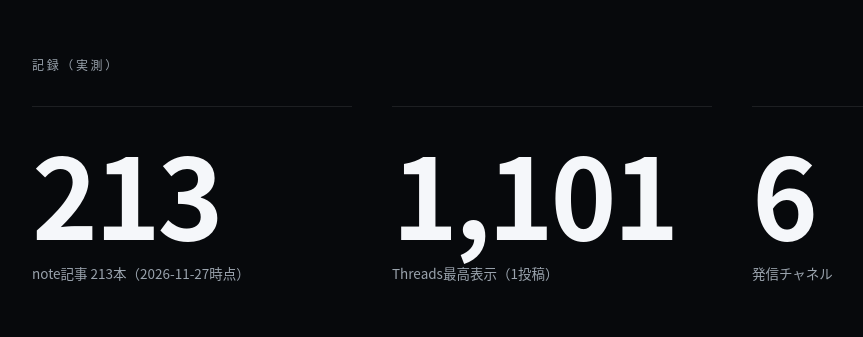
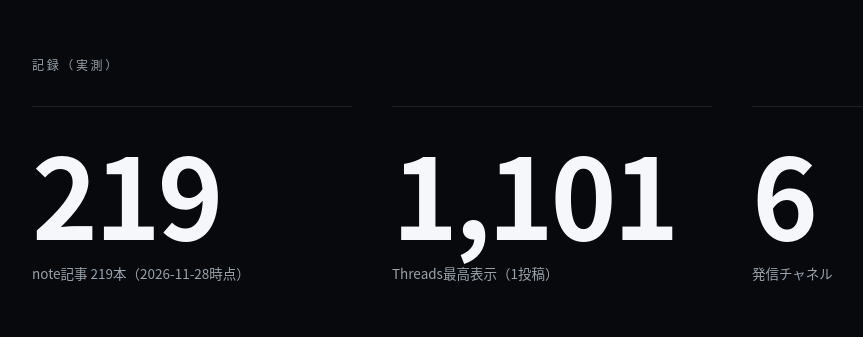
Before and after one commit to aoashi/aoashi.github.io, a plain HTML site: page index.html in a window 1280 px wide. Shown: the part 2340-2677 px from the top of the page, without its empty margins (88-951 px from the left). Drawn offline with Linux system fonts and the light colour scheme.

Commit message:
Update note count to 219 2026-11-28

```diff
--- a/index.html
+++ b/index.html
@@ -199,7 +199,7 @@
     <div class="wrap">
       <span class="label rv">記録（実測）</span>
       <ul class="stats">
-        <li class="rv"><span class="n">213</span><span class="l">note記事 213本（2026-11-27時点）</span></li>
+        <li class="rv"><span class="n">219</span><span class="l">note記事 219本（2026-11-28時点）</span></li>
         <li class="rv"><span class="n">1,101</span><span class="l">Threads最高表示（1投稿）</span></li>
         <li class="rv"><span class="n">6</span><span class="l">発信チャネル</span></li>
       </ul>
```
